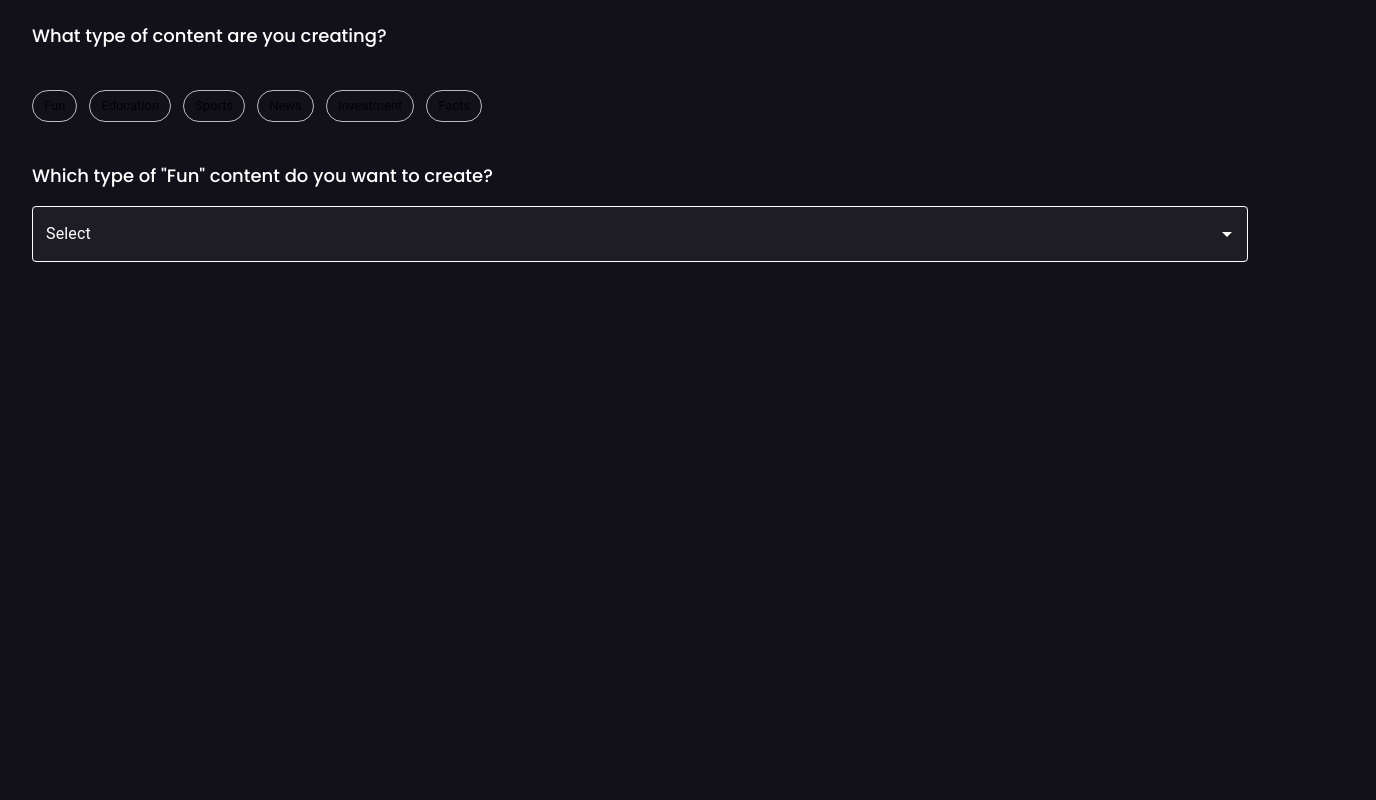
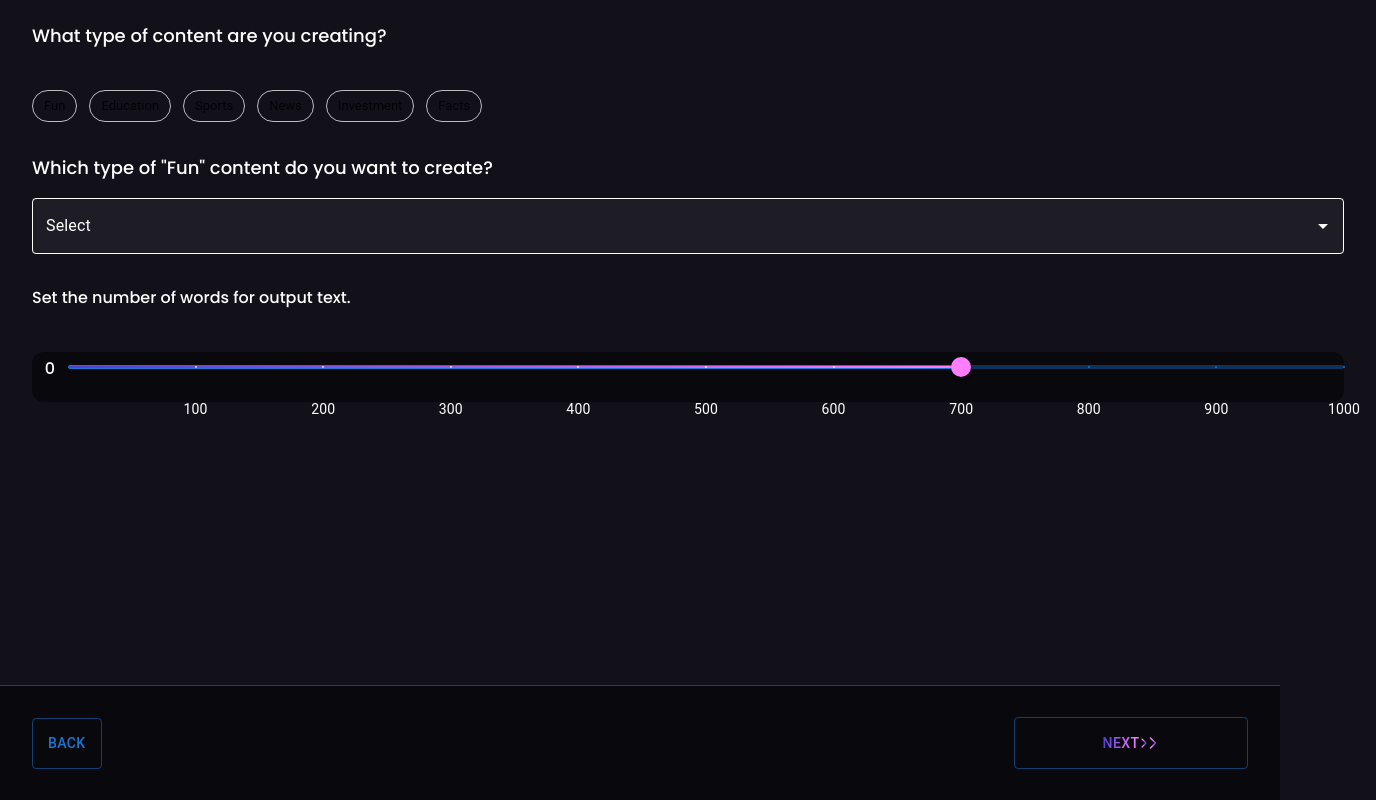
Before and after one commit to ibrarramzan-dev/next-js-app, a Next.js app: page / in a window 1280 px wide. Shown: the part 173-973 px from the top of the page, 1376 px wide, since content can reach past the window. Before the commit the page ends 800 px from the top, so only its background shows below. Built offline with nearby package versions, Linux system fonts and the light colour scheme.

Commit message:
ui(app): slider and back next buttons done

```diff
--- a/app/layout.js
+++ b/app/layout.js
@@ -1,17 +1,14 @@
-import { Inter } from "next/font/google";
 import "./globals.css";
 
-const inter = Inter({ subsets: ["latin"] });
-
 export const metadata = {
-  title: "Create Next App",
-  description: "Generated by create next app",
+  title: "Content Type App",
+  description: "test app",
 };
 
 export default function RootLayout({ children }) {
   return (
     <html lang="en">
-      <body className={inter.className}>{children}</body>
+      <body>{children}</body>
     </html>
   );
 }
--- a/app/page.js
+++ b/app/page.js
@@ -1,13 +1,24 @@
-import Image from "next/image";
+"use client";
+
+import { Poppins } from "next/font/google";
 import ContentType from "@/components/ContentType";
-import { Poppins } from "next/font/google";
+import WizardBackNext from "@/components/WizardBackNext";
 
 const poppins = Poppins({ subsets: ["latin"], weight: ["400", "500"] });
 
 export default function Home() {
+  const onNextClick = () => {
+    alert("Next clicked");
+  };
+
+  const onBackClick = () => {
+    alert("Back clicked");
+  };
+
   return (
-    <main className={`flex justify-center px-8 py-[30px] ${poppins.className}`}>
+    <main className={`pt-[30px] ${poppins.className}`}>
       <ContentType />
+      <WizardBackNext onBackClick={onBackClick} onNextClick={onNextClick} />
     </main>
   );
 }
--- a/components/ContentType.jsx
+++ b/components/ContentType.jsx
@@ -1,7 +1,14 @@
 "use client";
 
 import { useState, useEffect, useRef } from "react";
-import { Box, FormControl, Chip, Autocomplete, TextField } from "@mui/material";
+import {
+  Box,
+  FormControl,
+  Chip,
+  Autocomplete,
+  TextField,
+  Slider,
+} from "@mui/material";
 import { withStyles } from "@mui/styles";
 import styled from "@emotion/styled";
 import contentTypeData from "@/dto/contentType";
@@ -13,6 +20,57 @@ export default function ContentType() {
   const [contentTitle, setContentTitle] = useState("");
 
   const autoCompleteRef = useRef();
+
+  const marks = [
+    {
+      value: 100,
+      label: "100",
+    },
+    {
+      value: 200,
+      label: "200",
+    },
+    {
+      value: 300,
+      label: "300",
+    },
+    {
+      value: 400,
+      label: "400",
+    },
+    {
+      value: 500,
+      label: "500",
+    },
+    {
+      value: 600,
+      label: "600",
+    },
+    {
+      value: 700,
+      label: "700",
+    },
+    {
+      value: 800,
+      label: "800",
+    },
+    {
+      value: 900,
+      label: "900",
+    },
+    {
+      value: 1000,
+      label: "1000",
+    },
+  ];
+
+  function valuetext(value) {
+    return `${value}`;
+  }
+
+  function valueLabelFormat(value) {
+    return marks.findIndex((mark) => mark.value == value) + 1;
+  }
 
   const onTypeChange = (type) => {
     if (autoCompleteRef.current) {
@@ -39,8 +97,8 @@ export default function ContentType() {
   useEffect(() => {}, [contentType]);
 
   return (
-    <Box className="w-desktop-inside text-primary">
-      <Box className="h-[125px] flex items-center border-b-[1px] border-border-bottom-color">
+    <Box className="w-desktop-inside text-primary px-8">
+      <Box className="h-[125px] flex items-center border-b-[1px] border-border-divider">
         <Box>
           <p className="text-2xl font-medium">Content Type</p>
           <p className="text-base">
@@ -70,7 +128,7 @@ export default function ContentType() {
           </Box>
         </Box>
 
-        <Box className="flex flex-col justify-between h-[100px] max-h-[140px] mt-10">
+        <Box className="flex flex-col justify-between h-[100px] max-h-[140px] mt-8">
           <p className="text-lg font-medium">
             Which type of "{contentType}" content do you want to create?
           </p>
@@ -97,9 +155,43 @@ export default function ContentType() {
               }}
               className="w-[517px] bg-[#3A39404D] text-base"
               fullWidth
+              onChange={(title) => onTitleChange(title)}
               renderInput={(params) => (
                 <StyledTextField {...params} label="Select" />
               )}
+            />
+          </Box>
+        </Box>
+
+        <Box className="flex flex-col justify-between h-[116px] mt-8 mb-[283px]">
+          <p className="flex items-center text-base font-medium">
+            Set the number of words for output text.
+          </p>
+
+          <Box className="w-343 mt-[30px] h-[64x] flex bg-[#09090d] rounded-xl items-center">
+            <p className="w-[37px] font-medium -mt-4 text-center">0</p>
+            <Slider
+              aria-label="Always visible"
+              defaultValue={700}
+              getAriaValueText={valuetext}
+              step={100}
+              marks={marks}
+              min={0}
+              max={1000}
+              valueLabelDisplay="auto"
+              className="py-8 bg-home-bottom-nav text-primary"
+              sx={{
+                "& .MuiSlider-thumb": {
+                  color: "#FF7DFF",
+                },
+                "& .MuiSlider-track": {
+                  background: "linear-gradient(to right, #523FD7, #FF7DFF)",
+                },
+                "& .MuiSlider-markLabel": {
+                  color: "#fff",
+                  marginTop: "16.5px",
+                },
+              }}
             />
           </Box>
         </Box>
--- /dev/null
+++ b/components/WizardBackNext.jsx
@@ -0,0 +1,36 @@
+import Image from "next/image";
+import { Box, Button } from "@mui/material";
+import nextIcon from "@/public/assets/images/arrow-right-01-sharp.png";
+
+export default function WizardBackNext(props) {
+  return (
+    <Box className="w-full h-[115px] border-t-[1px] border-border-divider bg-home-bottom-nav text-primary flex justify-between items-center px-8">
+      <Button
+        onClick={props.onBackClick}
+        variant="outlined"
+        className="w-fit h-[51px] text-primary px-[53.5px] py-4 border-border-divider rounded-button text-base"
+      >
+        Back
+      </Button>
+
+      <Button
+        onClick={props.onNextClick}
+        variant="outlined"
+        className="w-[234px] h-[52px] flex justify-between bg-primary text-primary px-7 py-4 border-border-divider rounded-button text-base"
+      >
+        <p
+          style={{
+            background: "linear-gradient(to right, #523FD7, #FF7DFF)",
+            WebkitBackgroundClip: "text",
+            WebkitTextFillColor: "transparent",
+          }}
+        >
+          Next
+        </p>
+        <Box>
+          <Image src={nextIcon} alt="Next Icon" />
+        </Box>
+      </Button>
+    </Box>
+  );
+}
--- a/tailwind.config.js
+++ b/tailwind.config.js
@@ -16,11 +16,17 @@ module.exports = {
       colors: {
         primary: "#FFFFFF",
         border: {
-          "bottom-color": "#3A3940",
+          divider: "#3A3940",
         },
         button: {
           "primary-background": "#523FD7",
         },
+        home: {
+          "bottom-nav": "#09090D",
+        },
+      },
+      borderRadius: {
+        button: "32px",
       },
     },
   },
```
Also changed, not shown: public/assets/images/arrow-right-01-sharp.png (added).
